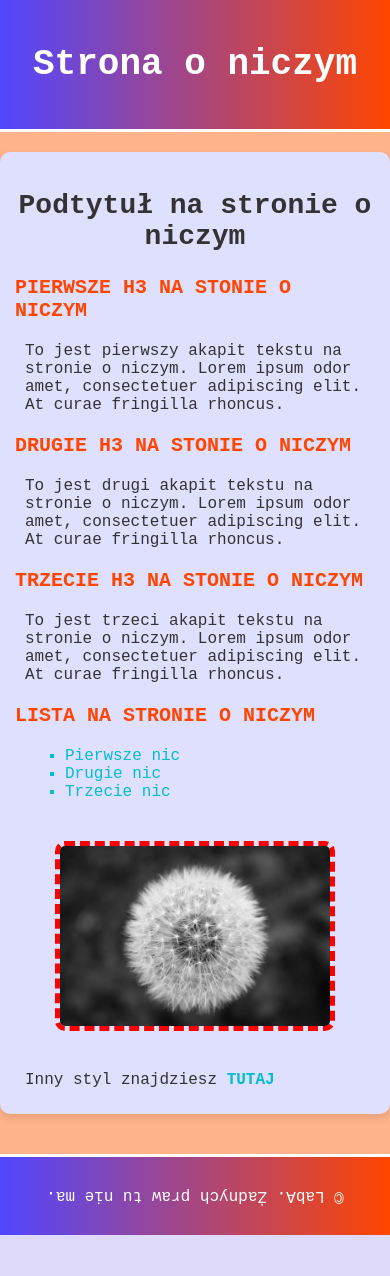
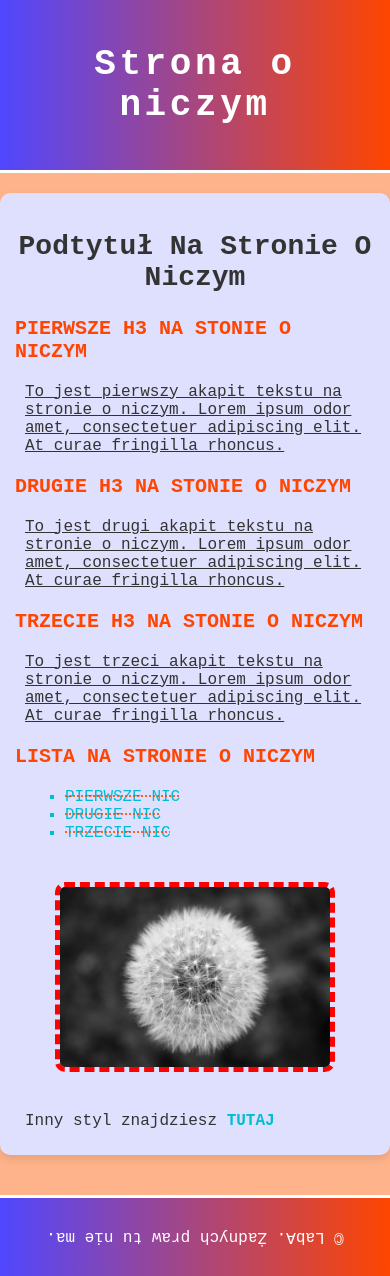
Before and after one commit to A4CH1M/UniAplikacjeInternetowe, a PHP site: page /page1.html in a window 390 px wide. Before the commit the page ends 1235 px from the top, so only its background shows below. Run offline with PHP 8.4, Linux system fonts and the light colour scheme.

Commit message:
LabA third take

```diff
--- a/page1.css
+++ b/page1.css
@@ -16,6 +16,7 @@ header {
 
 header h1 {
     color: white;
+    letter-spacing: 1em;
 }
 
 /* Main - centrowanie i biały background */
@@ -28,18 +29,22 @@ main {
     border-radius: 10px;
 }
 
+section p {
+    text-decoration: underline;
+}
+
 /* Tytuły */
 h1 {
     color: #333;
     font-size: 48px;
     text-align: center;
-
 }
 
 h2 {
     color: #333;
     font-size: 36px;
     text-align: center;
+    text-transform: capitalize;
 }
 
 h3 {
@@ -61,6 +66,11 @@ ul {
     font-size: 18px;
     list-style-type: square;
     margin: 20px 40px;
+}
+
+li {
+    text-transform: uppercase;
+    text-decoration: dotted #ff4500 line-through;
 }
 
 /* Obrazek */
@@ -102,7 +112,6 @@ footer p {
 
 /* Responsywność */
 
-/* Tablety (max-width: 768px) */
 @media (max-width: 768px) {
     header {
         padding: 20px 10px;
@@ -115,6 +124,7 @@ footer p {
 
     h1 {
         font-size: 36px;
+        letter-spacing: 0.1em !important;
     }
 
     h2 {
```
Also changed, not shown: page2.css (+4 -5 lines).
